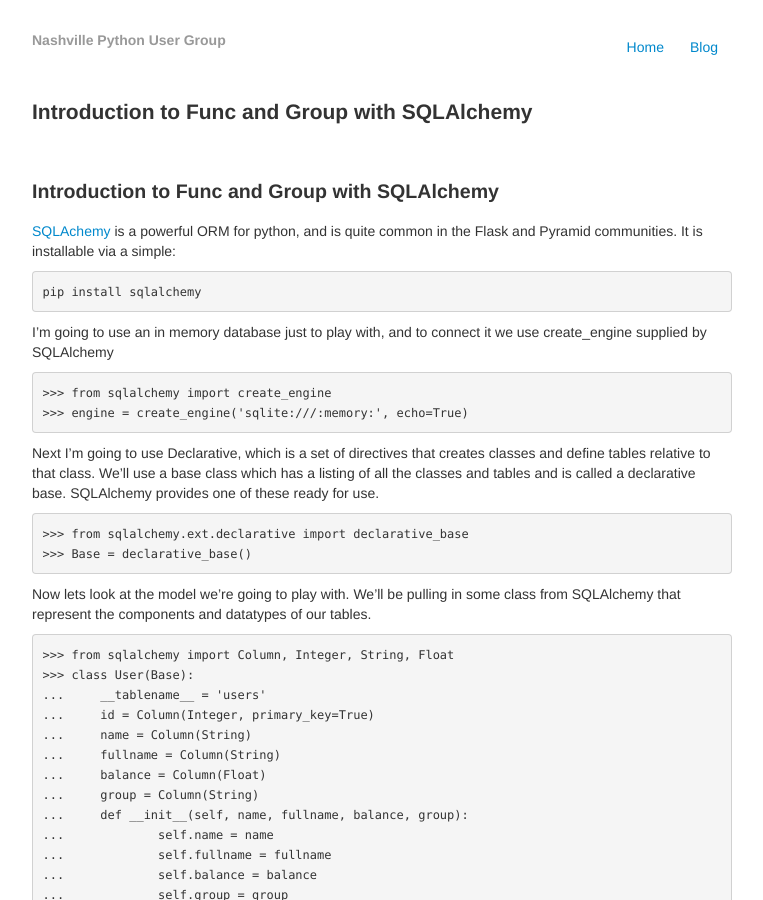
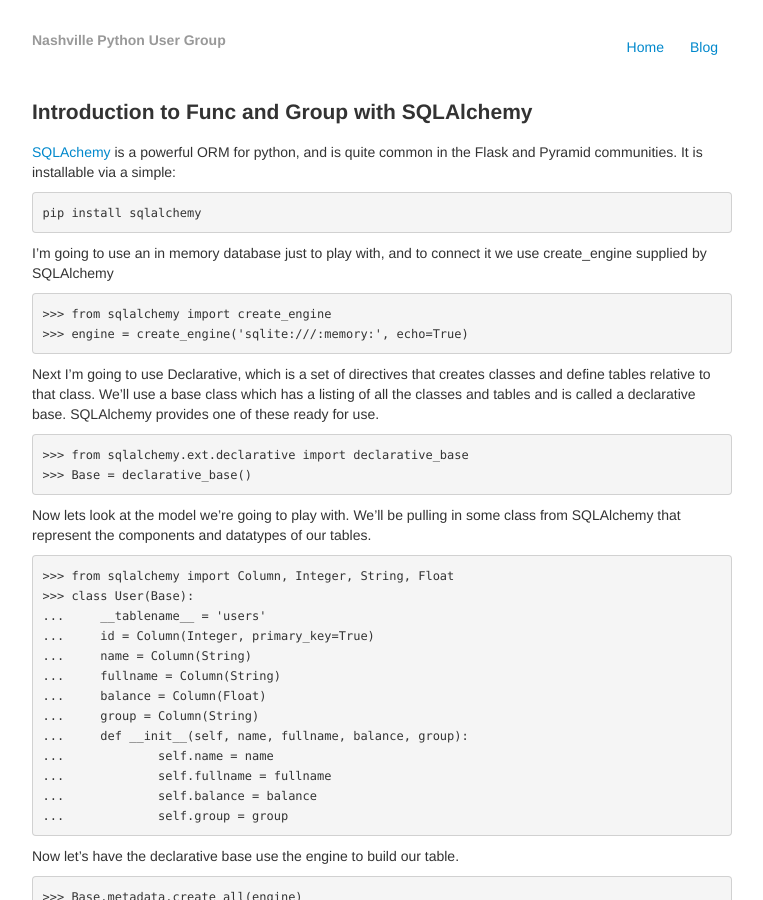
Before and after one commit to pynashorg/pynashorg.github.com, a Jekyll site: the page built from _posts/2013-02-15-using-sqlalchemy-func-and-group.md, in a window 1280 px wide and 900 px high. Shown: the whole window, without its empty margins (258-1021 px from the left). Built offline with Jekyll 4.4.1, drawn with Linux system fonts in a browser that asks for light colours; nearby versions of some CDN libraries; library files that are not in the unit come from our copies; comment, search, counter and statistics services are not loaded.

Commit message:
Update _posts/2013-02-15-using-sqlalchemy-func-and-group.md
removing dupe title

```diff
--- a/_posts/2013-02-15-using-sqlalchemy-func-and-group.md
+++ b/_posts/2013-02-15-using-sqlalchemy-func-and-group.md
@@ -5,7 +5,6 @@
 comments: true
 ---
 
-##Introduction to Func and Group with SQLAlchemy
 
 [SQLAchemy](http://www.sqlalchemy.org/) is a powerful ORM for python, and is
 quite common in the Flask and Pyramid communities.  It is installable via a simple:
```
